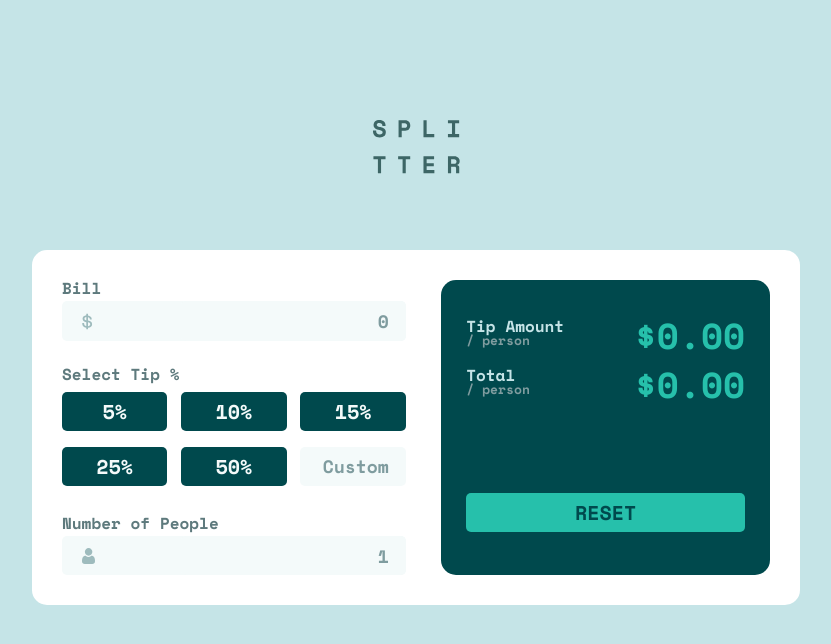
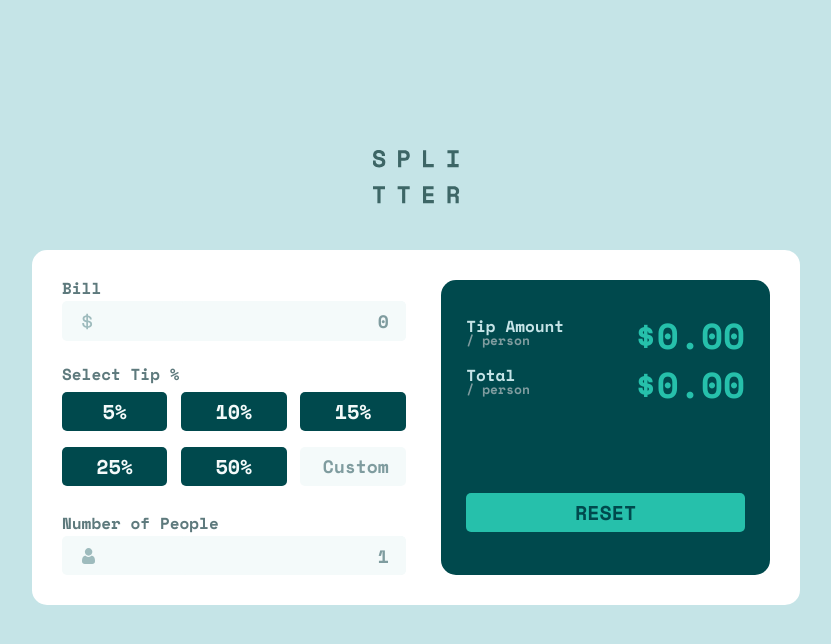
Before and after one commit to TSune-web/tip_calculator_app, a plain HTML site: page index.html in a window 1280 px wide. Shown: the whole page, without its empty margins (224-1055 px from the left). Drawn offline with nearby package versions, Linux system fonts and the light colour scheme.

Commit message:
modified logo

```diff
--- a/index.html
+++ b/index.html
@@ -12,9 +12,8 @@
 
 </head>
 <body>
-  <img src="images/logo.svg" alt="logo" class="logo" role="img">
-
   <main class="card">
+    <img src="images/logo.svg" alt="logo" class="logo">
 
     <div class="bill">
       <h1 class="bill__title">Bill</h1>
--- a/style.css
+++ b/style.css
@@ -187,6 +187,7 @@ h2.total__tip__right {
     Layout & Positioning
 ============== */
 body {
+    position: relative;
     display: flex;
     justify-content: center;
     align-items: center;
@@ -194,9 +195,9 @@ body {
 
 .logo {
     position: absolute;
-    top: 0;
-    margin: 0 auto;
-    padding: 3rem 0;
+    top: 3rem;
+    left: 50%;
+    transform: translate(-50%);
 }
 
 main.card {
```
